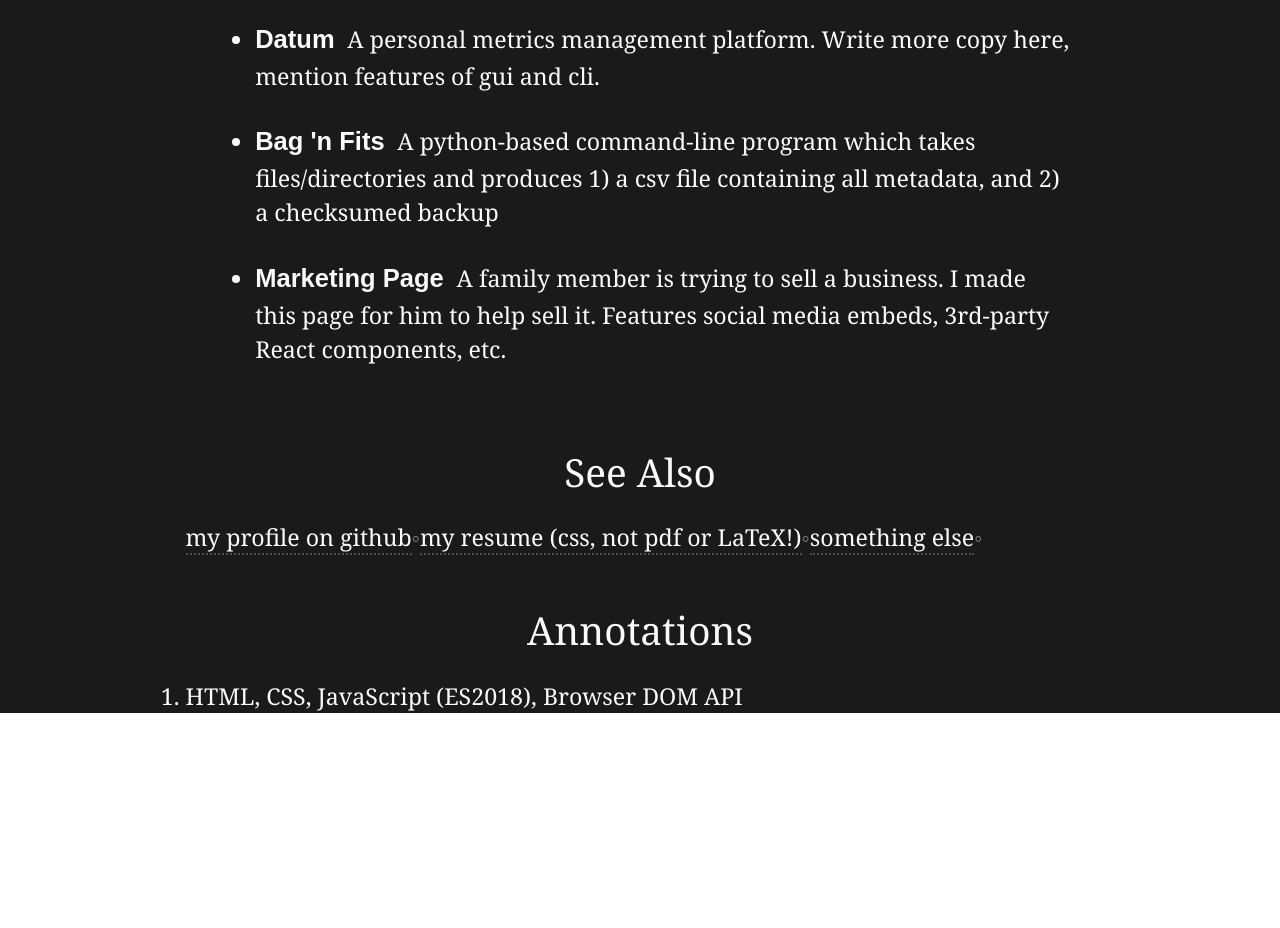
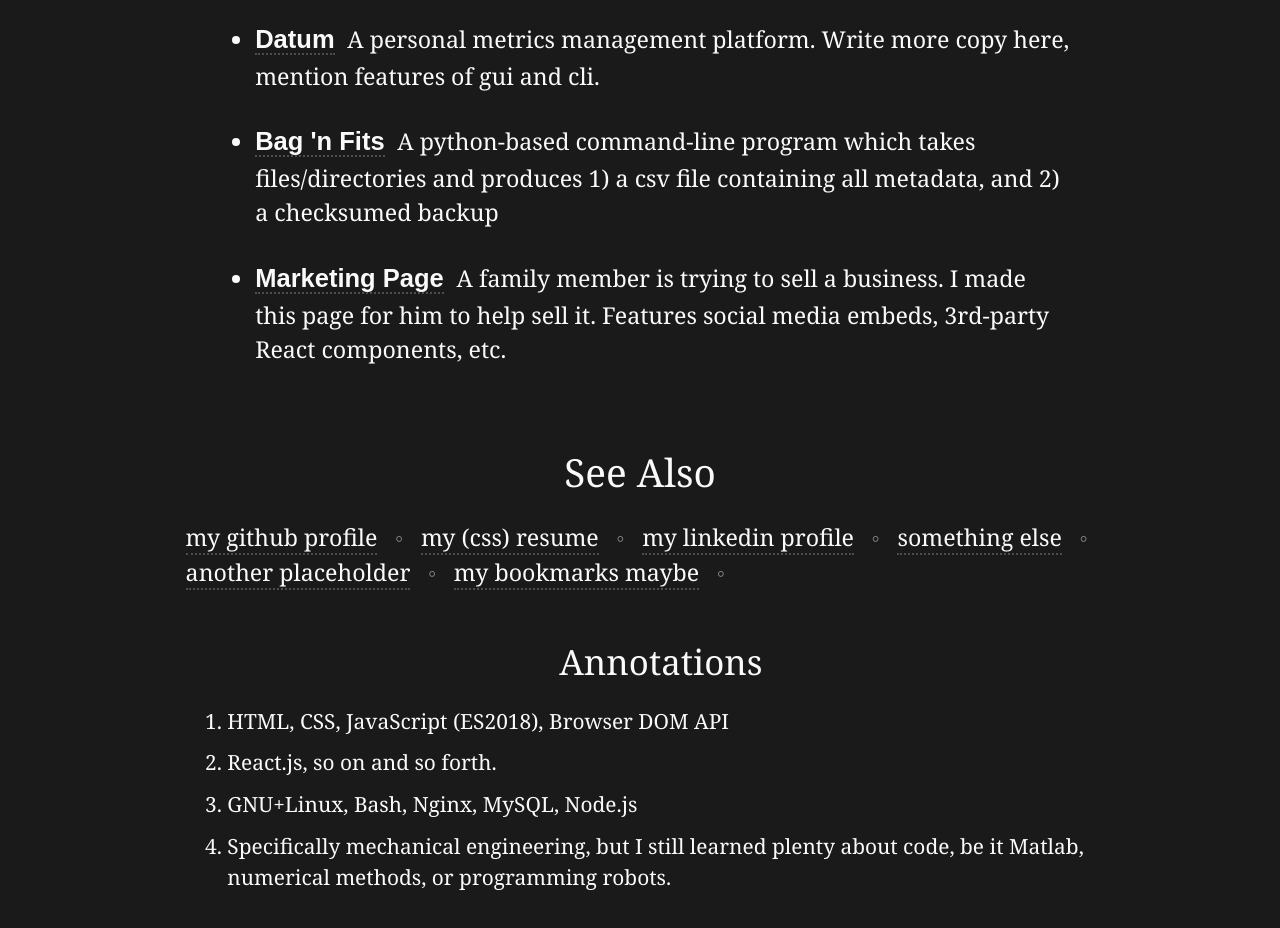
Before and after one commit to tdkohlbeck/hire.travisk.info, a React (Create React App) app: page / in a window 1280 px wide. Shown: the part 780-1708 px from the top of the page. Before the commit the page ends 1493 px from the top, so only its background shows below. Built offline with nearby package versions, Linux system fonts and the light colour scheme.

Commit message:
positions the footnotes, adds placeholder links, adds footnotes

```diff
--- a/src/App.css
+++ b/src/App.css
@@ -14,7 +14,7 @@ html, body, #root {
 }
 
 a {
-	color: unset;
+	color: #fafafa;
 	border-bottom: 2px dotted hsla(0, 0%, 50%, 0.5);
 	text-decoration: none;
 }
@@ -73,7 +73,7 @@ img#gear {
 .project-title {
 	font-weight: bolder;
 	font-family: sans-serif;
-	padding-right: .5em;
+	margin-right: .5em;
 	font-size: 1.1em;
 }
 
@@ -86,8 +86,19 @@ img#gear {
 	margin-bottom: 1.25em;
 }
 
-section#small > span {
+section#small > span > span {
 	opacity: 0.5;
+	padding: 0 0.5em;
+}
+
+footer {
+	font-size: .9em;
+	padding-bottom: 2em;
+	padding-left: 2em;
+}
+
+footer li {
+	padding-bottom: 0.5em;
 }
 
 @media(min-width: 400px) {
--- a/src/App.js
+++ b/src/App.js
@@ -5,7 +5,7 @@ import office_icon from './office-building.svg'
 import book_icon from './book.svg'
 
 // main copy
-const main_pitch = `I am a novice web developer and designer looking for an entry-level position with opportunity to learn and grow. I work with standard web technologies [1](HTML + CSS + JS), modern tools and libraries[2] and unix-based command-lines[3]`
+//const main_pitch = `I am a novice web developer and designer looking for an entry-level position with opportunity to learn and grow. I work with standard web technologies [1](HTML + CSS + JS), modern tools and libraries[2] and unix-based command-lines[3]`
 const engineering_blurb = 'I work with code, but my degree\'s in engineering, so I know how to solve problems and coordinate with teams.'
 //const engineering_blurb2 = 'These days I build with code, but I was taught engineering, so I know how to solve problems and coordinate with teams.'
 const experience_blurb = 'I have experience working on enterprise codebases, fixing consumer-facing production code, and building internal tools for coworkers.'
@@ -19,17 +19,30 @@ const car_wash_blurb = 'A family member is trying to sell a business. I made thi
 // other links
 const other_links = [
 	{
-		text: 'my profile on github',
+		text: 'my github profile',
 		url: 'http://github.com/tdkohlbeck',
 	},
 	{
-		text: 'my resume (css, not pdf or LaTeX!)',
+		text: 'my (css) resume',
 		url: 'http://travisk.info/resume',
+	},
+	{
+		text: 'my linkedin profile',
+		url: 'http://travisk.info',
 	},
 	{
 		text: 'something else',
 		url: 'http://travisk.info',
 	},
+	{
+		text: 'another placeholder',
+		url: 'http://travisk.info',
+	},
+	{
+		text: 'my bookmarks maybe',
+		url: 'http://travisk.info',
+	},
+
 ]
 
 function App() {
@@ -57,15 +70,15 @@ function App() {
 				<header>Projects of Note</header>
 				<ul>
 					<li>
-						<span className='project-title'>Datum</span>
+						<a href='#' className='project-title'>Datum</a>
 						{datum_blurb}
 					</li>
 					<li>
-						<span className='project-title'>Bag 'n Fits</span>
+						<a href='#' className='project-title'>Bag 'n Fits</a>
 						{bag_n_fits_blurb}
 					</li>
 					<li>
-						<span className='project-title'>Marketing Page</span>
+						<a href='#' className='project-title'>Marketing Page</a>
 						{car_wash_blurb}
 					</li>
 				</ul>
@@ -73,16 +86,19 @@ function App() {
       <section id='small'>
 				<header>See Also</header>
 				{other_links.map(pair => (
-					<>
-						<a href={pair.url} key={pair.text}>{pair.text}</a>
-						<span key={pair.url}>{'◦'}</span>
-					</>
+					<span key={pair.text}>
+						<a href={pair.url}>{pair.text}</a>
+						<span>{' ◦ '}</span>
+					</span>
 				))}
       </section>
       <footer>
 				<header>Annotations</header>
 				<ol>
-					<li>HTML, CSS, JavaScript (ES2018), Browser DOM API</li>
+					<li id='1'>HTML, CSS, JavaScript (ES2018), Browser DOM API</li>
+					<li id='2'>React.js, so on and so forth.</li>
+					<li id='3'>GNU+Linux, Bash, Nginx, MySQL, Node.js</li>
+					<li id='4'>Specifically mechanical engineering, but I still learned plenty about code, be it Matlab, numerical methods, or programming robots.</li>
 				</ol>
       </footer>
     </article>
```
